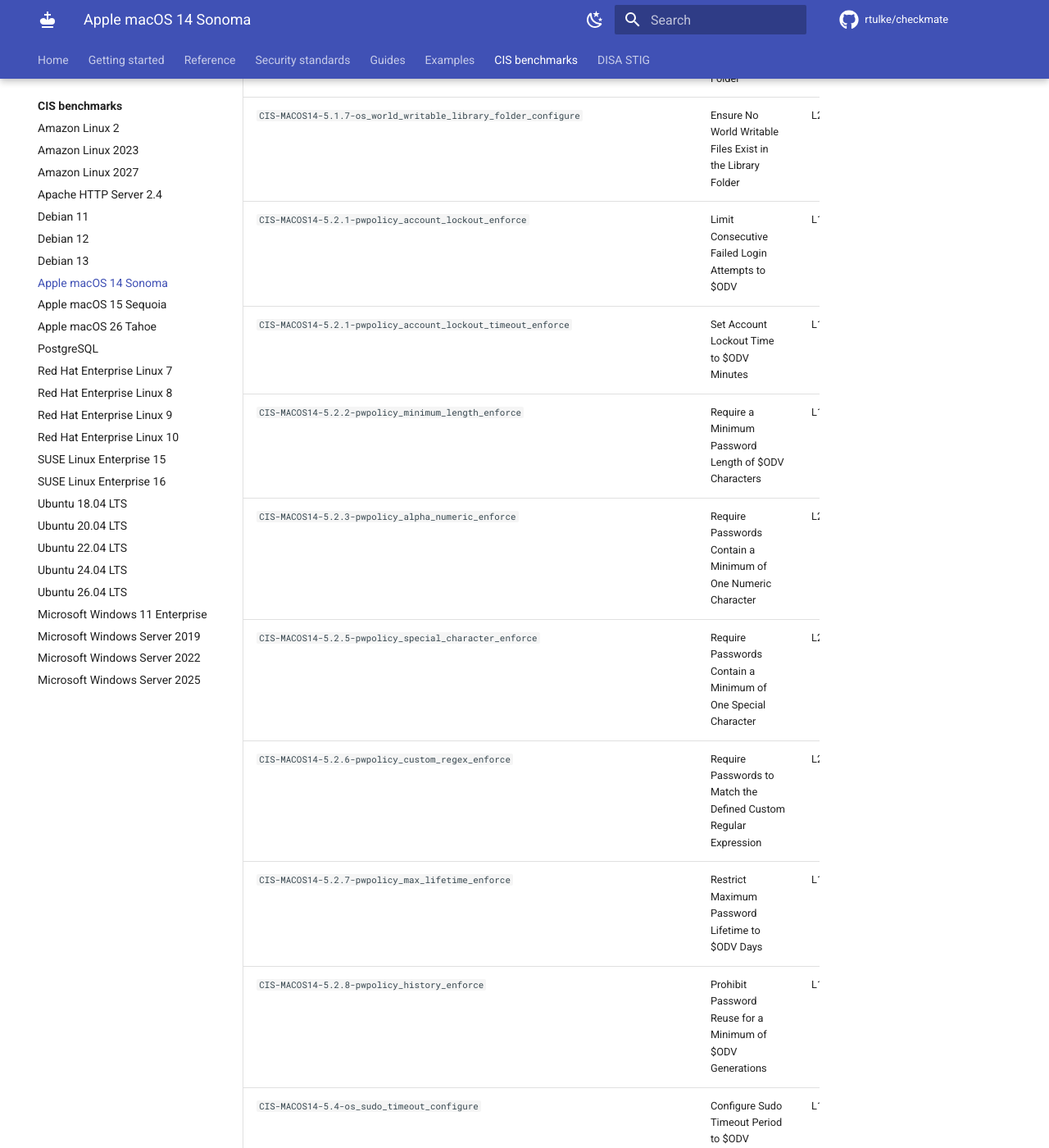
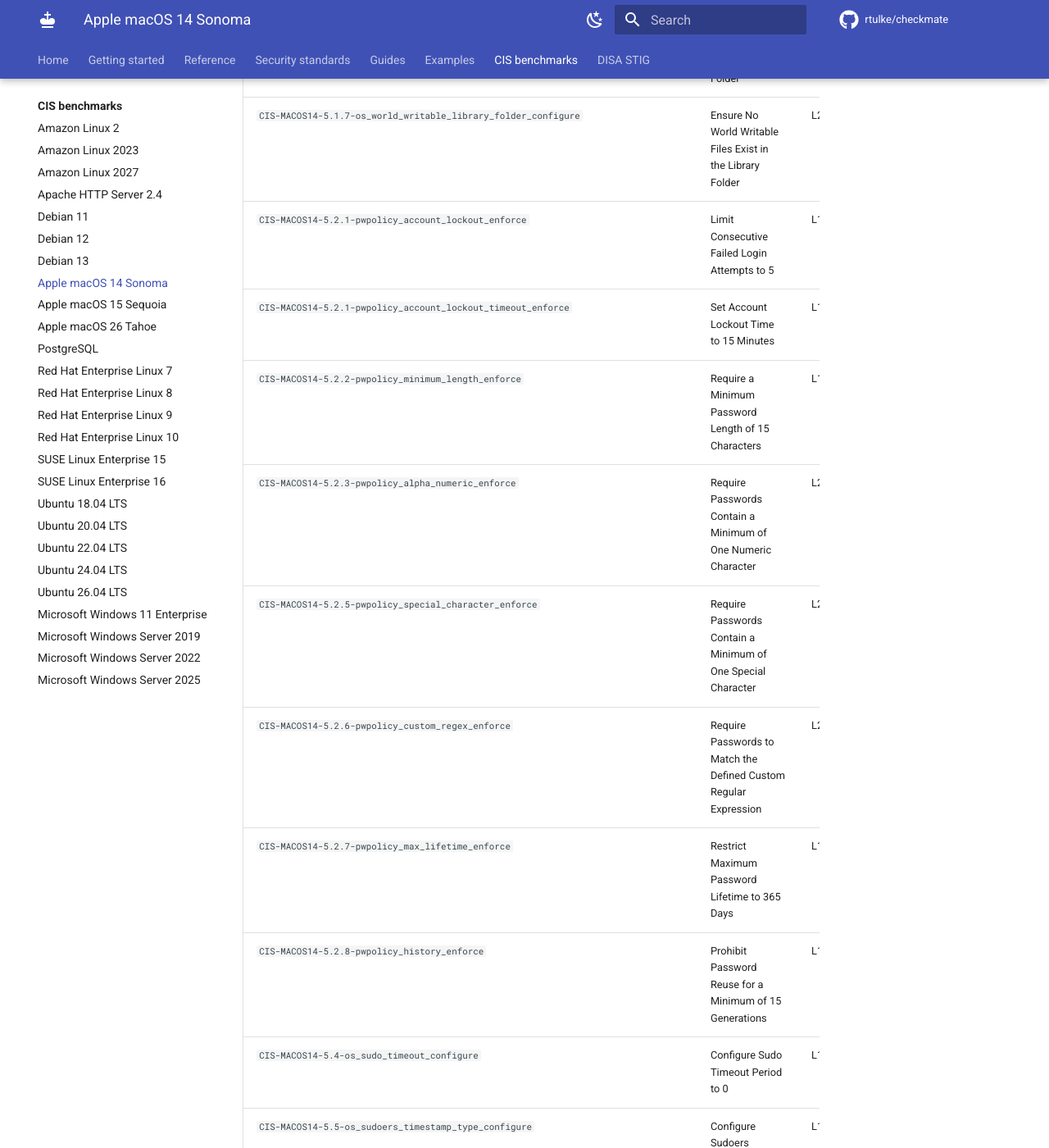
Before and after one commit to rtulke/checkmate, an MkDocs documentation site: the page built from docs/cis/macos14.md, in a window 1280 px wide and 1400 px high, scrolled down 8902 px. Shown: the whole window at 82% size. Built offline with MkDocs 1.6.1 and Material for MkDocs 9.7.7, drawn with Linux system fonts in a browser that asks for light colours; comment, search, counter and statistics services are not loaded; some of the changed text lies outside the part shown.

Commit message:
Define CURRENT_USER in converted macOS checks and fill in ODV titles
mSCP runs its checks inside a script that defines CURRENT_USER first. The
converted checks ran alone, so "sudo -u $CURRENT_USER" failed and the
checks for filename extensions, Bluetooth sharing and hot corners failed
even when the setting was correct. Organization-defined values in rule
titles ($ODV) are now replaced by the CIS value as in the checks.

```diff
--- a/docs/cis/macos14.md
+++ b/docs/cis/macos14.md
@@ -20,7 +20,7 @@ sudo checkmate run cis/macos14.yml --tags cis-level-2 -v
 | `CIS-MACOS14-1.5-system_settings_software_update_app_update_enforce` | Enforce Software Update App Update Updates Automatically | L1 | <span class="sev sev-medium">medium</span> |
 | `CIS-MACOS14-1.6-os_config_data_install_enforce` | Enforce Installation of XProtect Remediator and Gatekeeper Updates Automatically | L1 | <span class="sev sev-medium">medium</span> |
 | `CIS-MACOS14-1.6-system_settings_critical_update_install_enforce` | Enforce Critical Security Updates to be Installed | L1 | <span class="sev sev-medium">medium</span> |
-| `CIS-MACOS14-1.7-os_software_update_deferral` | Ensure Software Update Deferment Is Less Than or Equal to $ODV Days | L1 | <span class="sev sev-medium">medium</span> |
+| `CIS-MACOS14-1.7-os_software_update_deferral` | Ensure Software Update Deferment Is Less Than or Equal to 30 Days | L1 | <span class="sev sev-medium">medium</span> |
 | `CIS-MACOS14-1.8-os_mdm_require` | Enforce Enrollment in Mobile Device Management | L1 | <span class="sev sev-medium">medium</span> |
 | `CIS-MACOS14-2.1.1.3-icloud_sync_disable` | Disable iCloud Desktop and Document Folder Sync | L2 | <span class="sev sev-medium">medium</span> |
 | `CIS-MACOS14-2.2.1-system_settings_firewall_enable` | Enable macOS Application Firewall | L1 | <span class="sev sev-medium">medium</span> |
@@ -74,8 +74,8 @@ sudo checkmate run cis/macos14.yml --tags cis-level-2 -v
 | `CIS-MACOS14-3.2-audit_flags_fr_configure` | Configure System to Audit All Failed Read Actions on the System | L2 | <span class="sev sev-medium">medium</span> |
 | `CIS-MACOS14-3.2-audit_flags_fw_configure` | Configure System to Audit All Failed Write Actions on the System | L2 | <span class="sev sev-medium">medium</span> |
 | `CIS-MACOS14-3.2-audit_flags_lo_configure` | Configure System to Audit All Log In and Log Out Events | L2 | <span class="sev sev-medium">medium</span> |
-| `CIS-MACOS14-3.3-os_install_log_retention_configure` | Configure Install.log Retention to $ODV | L1 | <span class="sev sev-medium">medium</span> |
-| `CIS-MACOS14-3.4-audit_retention_configure` | Configure Audit Retention to $ODV | L1 | <span class="sev sev-low">low</span> |
+| `CIS-MACOS14-3.3-os_install_log_retention_configure` | Configure Install.log Retention to 365 | L1 | <span class="sev sev-medium">medium</span> |
+| `CIS-MACOS14-3.4-audit_retention_configure` | Configure Audit Retention to 60d OR 5G | L1 | <span class="sev sev-low">low</span> |
 | `CIS-MACOS14-3.5-audit_acls_files_configure` | Configure Audit Log Files to Not Contain Access Control Lists | L1 | <span class="sev sev-medium">medium</span> |
 | `CIS-MACOS14-3.5-audit_acls_folders_configure` | Configure Audit Log Folder to Not Contain Access Control Lists | L1 | <span class="sev sev-medium">medium</span> |
 | `CIS-MACOS14-3.5-audit_control_acls_configure` | Configure Audit_Control to Not Contain Access Control Lists | L1 | <span class="sev sev-medium">medium</span> |
@@ -99,15 +99,15 @@ sudo checkmate run cis/macos14.yml --tags cis-level-2 -v
 | `CIS-MACOS14-5.1.5-os_system_wide_applications_configure` | Ensure Appropriate Permissions Are Enabled for System Wide Applications | L1 | <span class="sev sev-medium">medium</span> |
 | `CIS-MACOS14-5.1.6-os_world_writable_system_folder_configure` | Ensure No World Writable Files Exist in the System Folder | L1 | <span class="sev sev-medium">medium</span> |
 | `CIS-MACOS14-5.1.7-os_world_writable_library_folder_configure` | Ensure No World Writable Files Exist in the Library Folder | L2 | <span class="sev sev-low">low</span> |
-| `CIS-MACOS14-5.2.1-pwpolicy_account_lockout_enforce` | Limit Consecutive Failed Login Attempts to $ODV | L1 | <span class="sev sev-medium">medium</span> |
-| `CIS-MACOS14-5.2.1-pwpolicy_account_lockout_timeout_enforce` | Set Account Lockout Time to $ODV Minutes | L1 | <span class="sev sev-medium">medium</span> |
-| `CIS-MACOS14-5.2.2-pwpolicy_minimum_length_enforce` | Require a Minimum Password Length of $ODV Characters | L1 | <span class="sev sev-medium">medium</span> |
+| `CIS-MACOS14-5.2.1-pwpolicy_account_lockout_enforce` | Limit Consecutive Failed Login Attempts to 5 | L1 | <span class="sev sev-medium">medium</span> |
+| `CIS-MACOS14-5.2.1-pwpolicy_account_lockout_timeout_enforce` | Set Account Lockout Time to 15 Minutes | L1 | <span class="sev sev-medium">medium</span> |
+| `CIS-MACOS14-5.2.2-pwpolicy_minimum_length_enforce` | Require a Minimum Password Length of 15 Characters | L1 | <span class="sev sev-medium">medium</span> |
 | `CIS-MACOS14-5.2.3-pwpolicy_alpha_numeric_enforce` | Require Passwords Contain a Minimum of One Numeric Character | L2 | <span class="sev sev-medium">medium</span> |
 | `CIS-MACOS14-5.2.5-pwpolicy_special_character_enforce` | Require Passwords Contain a Minimum of One Special Character | L2 | <span class="sev sev-medium">medium</span> |
 | `CIS-MACOS14-5.2.6-pwpolicy_custom_regex_enforce` | Require Passwords to Match the Defined Custom Regular Expression | L2 | <span class="sev sev-medium">medium</span> |
-| `CIS-MACOS14-5.2.7-pwpolicy_max_lifetime_enforce` | Restrict Maximum Password Lifetime to $ODV Days | L1 | <span class="sev sev-medium">medium</span> |
-| `CIS-MACOS14-5.2.8-pwpolicy_history_enforce` | Prohibit Password Reuse for a Minimum of $ODV Generations | L1 | <span class="sev sev-medium">medium</span> |
-| `CIS-MACOS14-5.4-os_sudo_timeout_configure` | Configure Sudo Timeout Period to $ODV | L1 | <span class="sev sev-medium">medium</span> |
+| `CIS-MACOS14-5.2.7-pwpolicy_max_lifetime_enforce` | Restrict Maximum Password Lifetime to 365 Days | L1 | <span class="sev sev-medium">medium</span> |
+| `CIS-MACOS14-5.2.8-pwpolicy_history_enforce` | Prohibit Password Reuse for a Minimum of 15 Generations | L1 | <span class="sev sev-medium">medium</span> |
+| `CIS-MACOS14-5.4-os_sudo_timeout_configure` | Configure Sudo Timeout Period to 0 | L1 | <span class="sev sev-medium">medium</span> |
 | `CIS-MACOS14-5.5-os_sudoers_timestamp_type_configure` | Configure Sudoers Timestamp Type | L1 | <span class="sev sev-medium">medium</span> |
 | `CIS-MACOS14-5.6-os_root_disable` | Disable Root Login | L1 | <span class="sev sev-medium">medium</span> |
 | `CIS-MACOS14-5.7-os_unlock_active_user_session_disable` | Disable Login to Other User's Active and Locked Sessions | L1 | <span class="sev sev-medium">medium</span> |
```
Also changed, not shown: docs/cis/macos15.md (+9 -9 lines), docs/cis/macos26.md (+9 -9 lines), 4 other files.
